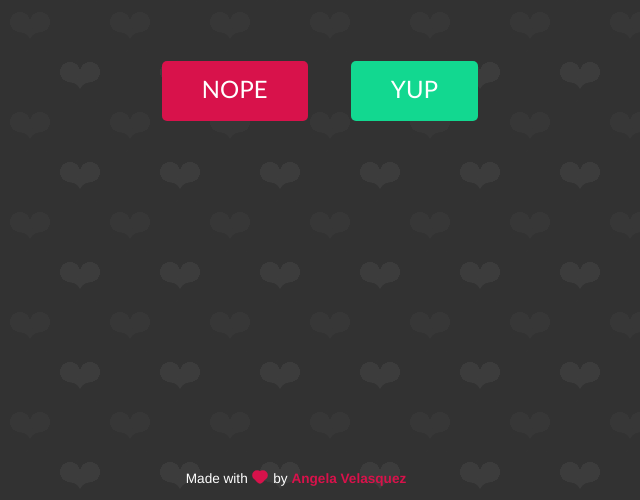
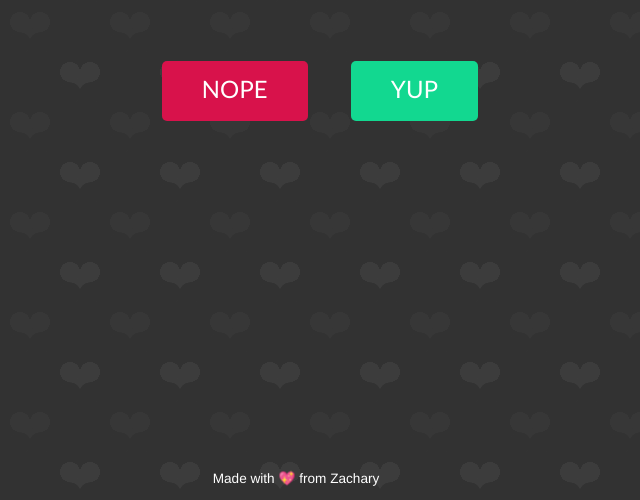
Before and after one commit to zachary-caudle/Valentines, a plain HTML site: page index.html in a window 1280 px wide. Shown: the part 300-800 px from the top of the page, without its empty margins (320-960 px from the left). Drawn offline with Linux system fonts and the light colour scheme.

Commit message:
Update index.html

```diff
--- a/index.html
+++ b/index.html
@@ -18,7 +18,7 @@
   <div class="answer--no"></div>
 </div>
 <div class="signature">
-  <p>Made with <i class="much-heart"></i> by <a href="https://codepen.io/AngelaVelasquez">Angela Velasquez</a></p>
+  <p>Made with 💖 from Zachary</p>
 </div>
 <!-- partial -->
   <script  src="./script.js"></script>
```
